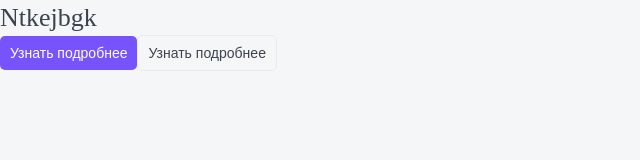
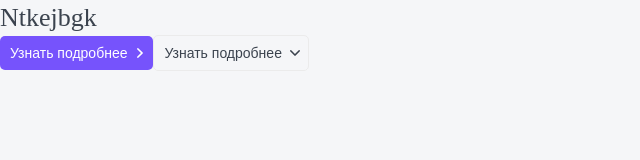
Before and after one commit to KizievDmitriy/next-app, a Next.js app: page / in a window 1280 px wide. Shown: the top 160 px of the page, without its empty margins (0-640 px from the left). Built offline with nearby package versions, Linux system fonts and the light colour scheme.

Commit message:
add svgr

```diff
--- a/next.config.js
+++ b/next.config.js
@@ -1,6 +1,14 @@
 /** @type {import('next').NextConfig} */
 const nextConfig = {
   reactStrictMode: true,
+  webpack(config) {
+    config.module.rules.push({
+      test: /\.svg$/,
+      use: ["@svgr/webpack"]
+    });
+
+    return config;
+  }
 }
 
 module.exports = nextConfig
--- a/package.json
+++ b/package.json
@@ -15,10 +15,13 @@
     "@types/react-dom": "18.0.10",
     "classnames": "^2.3.2",
     "eslint": "8.30.0",
-    "eslint-config-next": "13.1.1",
+    "eslint-config-next": "^12.0.4",
     "next": "13.1.1",
     "react": "18.2.0",
     "react-dom": "18.2.0",
     "typescript": "4.9.4"
+  },
+  "devDependencies": {
+    "@svgr/webpack": "^6.5.1"
   }
 }
--- a/pages/index.tsx
+++ b/pages/index.tsx
@@ -20,8 +20,8 @@ export default function Home() {
       </Head>
       <main>
         <Htag tag='h2'>Ntkejbgk</Htag>
-        <Button appearance='primary'>Узнать подробнее</Button>
-        <Button appearance='secondary'>Узнать подробнее</Button>
+        <Button appearance='primary' arrow='right'>Узнать подробнее</Button>
+        <Button appearance='secondary' arrow='down'>Узнать подробнее</Button>
       </main>
     </>
   )
```
Also changed, not shown: 1 other file (tests, documents, lock files or other folders).
